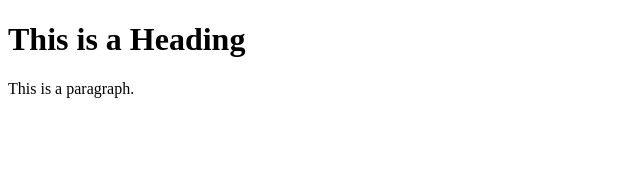
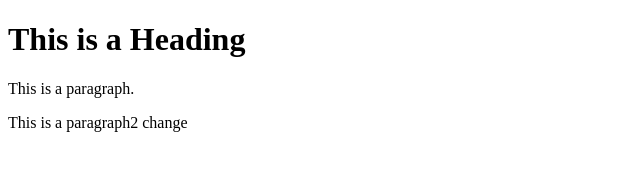
Before and after one commit to dars162003/VS-Dmmy, a plain HTML site: page index.html in a window 1280 px wide. Shown: the whole page, without its empty margins (0-640 px from the left). Drawn offline with Linux system fonts and the light colour scheme.

Commit message:
sec change

```diff
--- a/index.html
+++ b/index.html
@@ -8,5 +8,6 @@
 <body>
     <h1>This is a Heading</h1>
 <p>This is a paragraph.</p>
+<p>This is a paragraph2 change</p>
 </body>
 </html>
```
